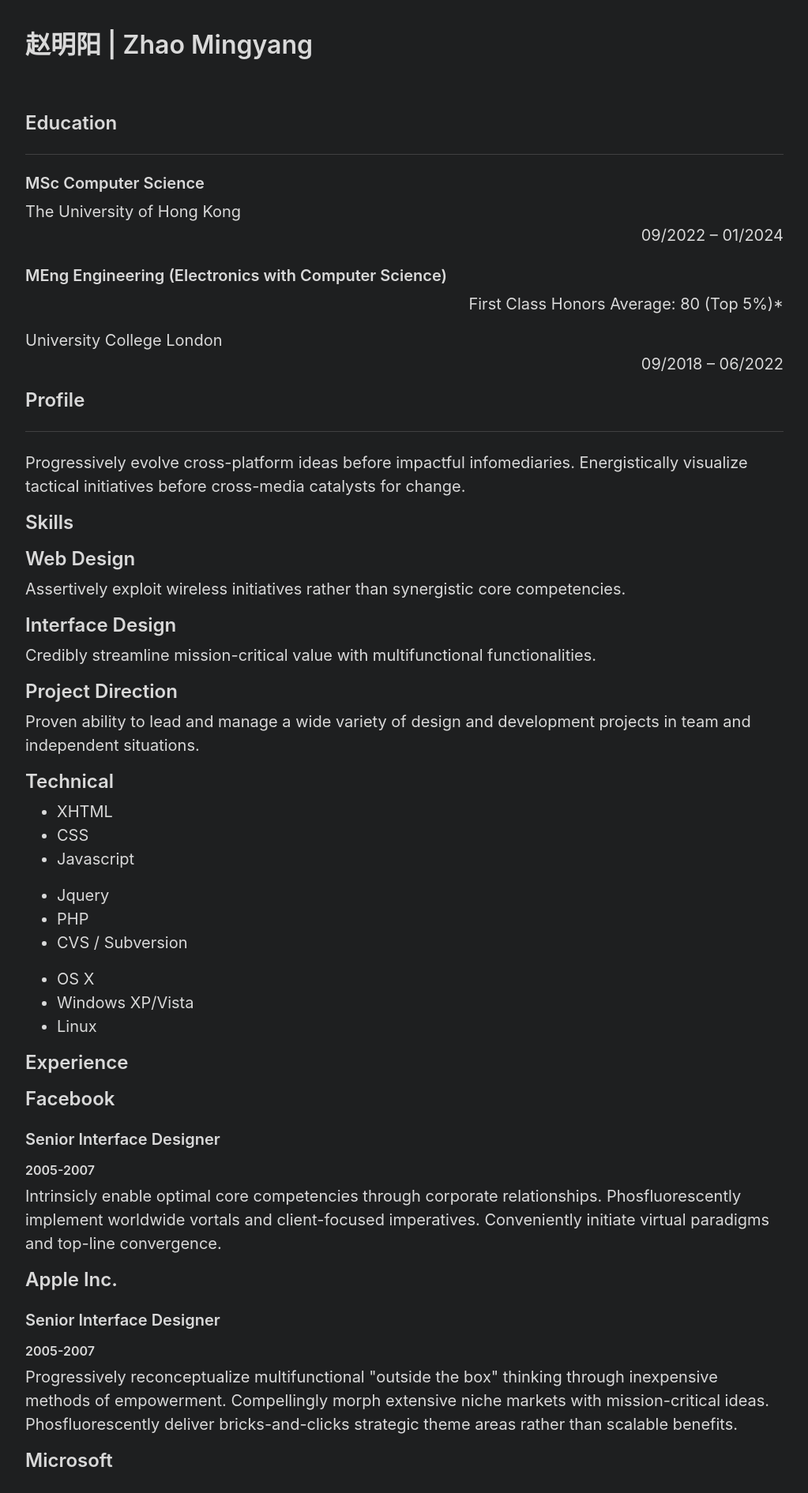
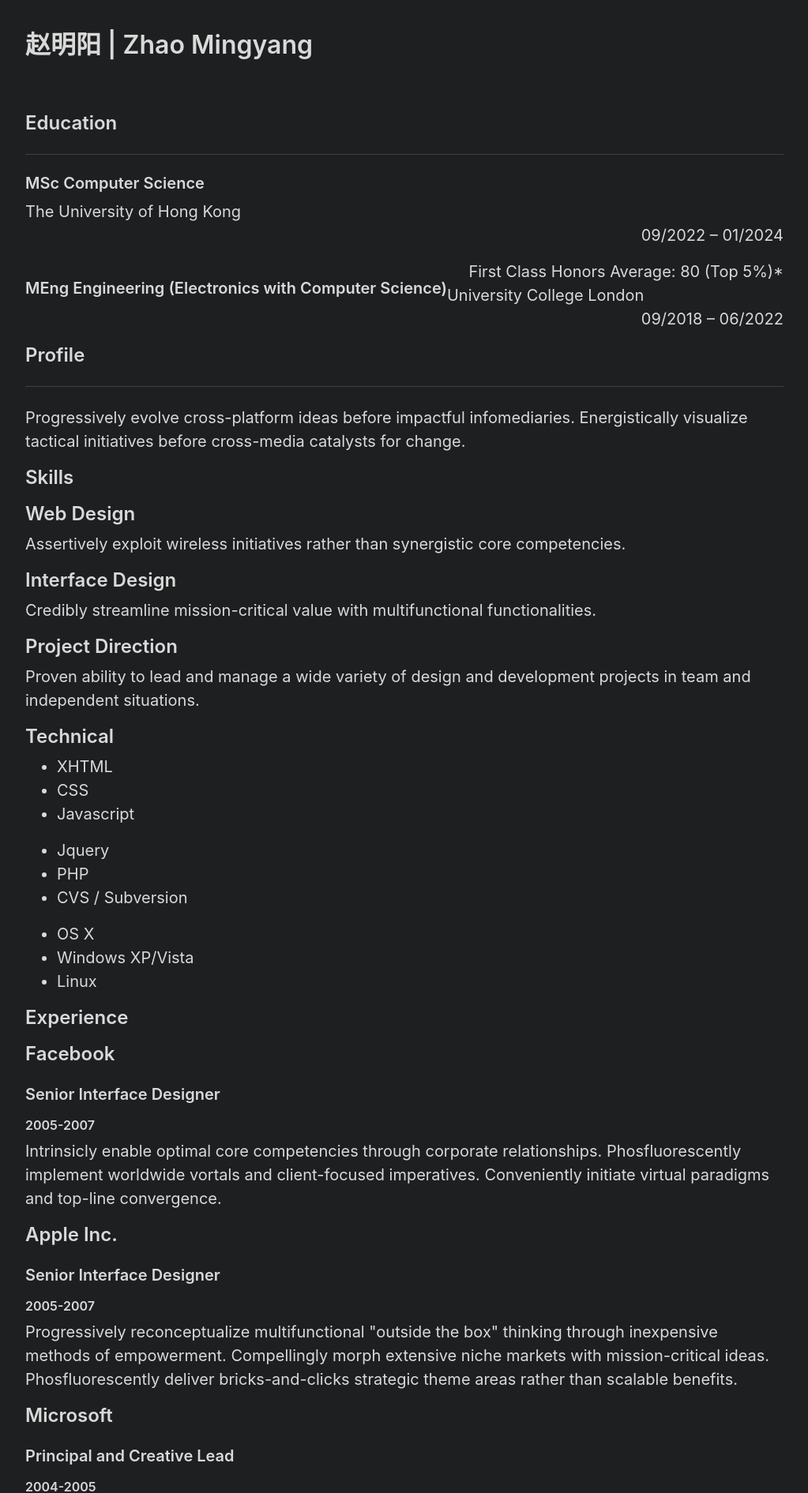
Before and after one commit to Zhao-Mingyang/zhao-mingyang.github.io, a Jekyll site: the page built from about.md, in a window 1280 px wide. Shown: the top 1891 px of the page at 79% size, without its empty margins (128-1151 px from the left). Built offline with Jekyll 4.4.1, drawn with Linux system fonts in a browser that asks for light colours.

Commit message:
Update default.html

```diff
--- a/_layouts/default.html
+++ b/_layouts/default.html
@@ -15,7 +15,7 @@
 	     <HR>
 	<h3>MSc Computer Science</h3>
 	The University of Hong Kong <p align="right">09/2022 – 01/2024</p>
-	<h3>MEng Engineering (Electronics with Computer Science) </h3>  <p align="right"> First Class Honors Average: 80 (Top 5%)*</p>
+	<div style="float:left;"> <h3>MEng Engineering (Electronics with Computer Science) </h3> </div>  <div style="float:right;"> First Class Honors Average: 80 (Top 5%)*</div>
 	University College London <p align="right">09/2018 – 06/2022</p>
       </main>
 
```
